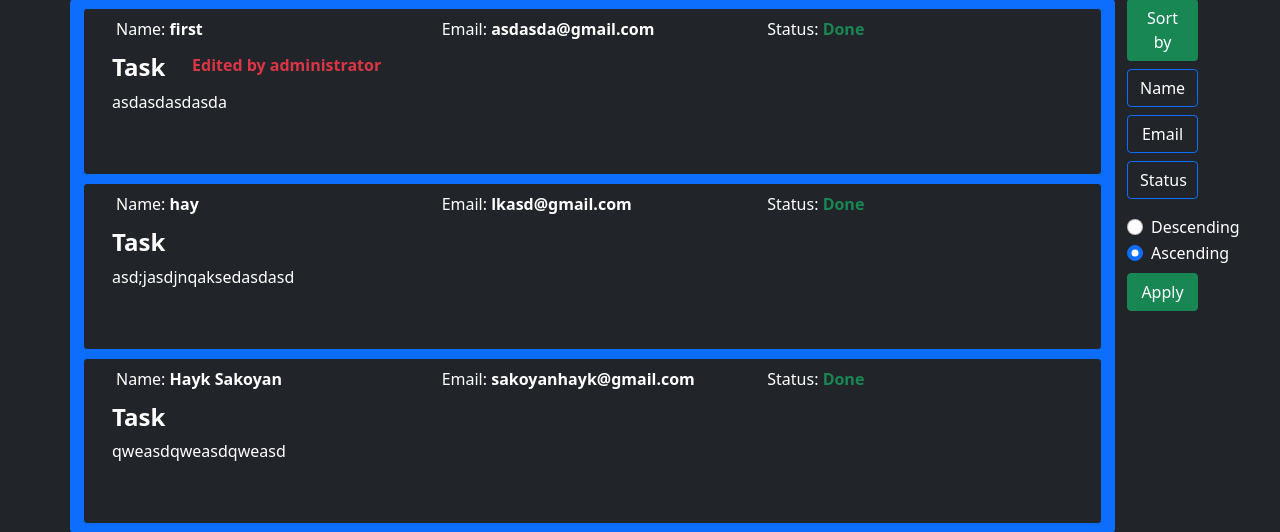
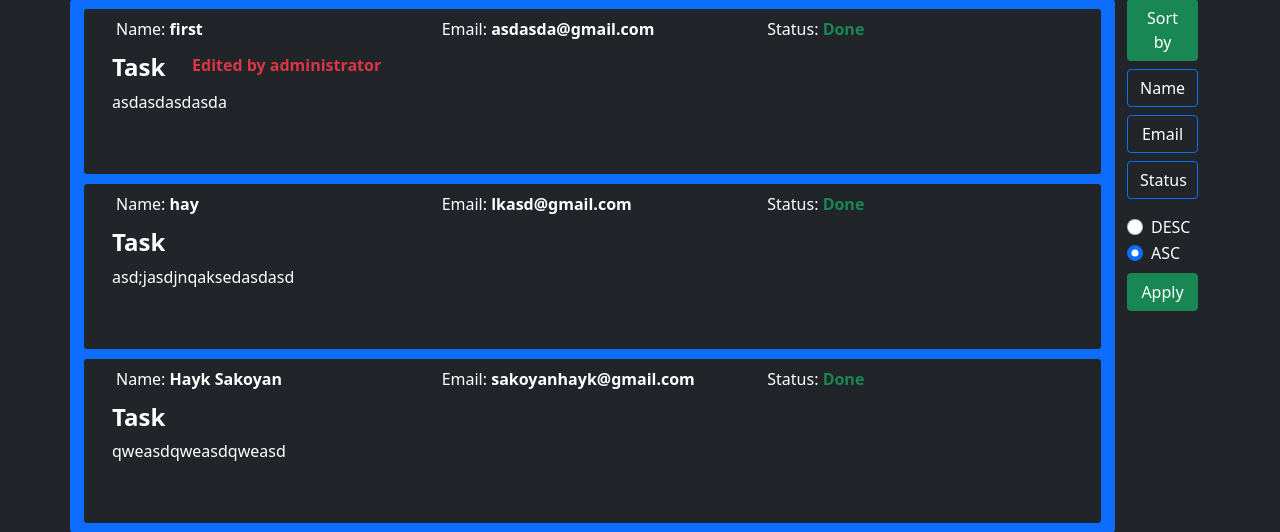
Before and after one commit to Hayk-21/Tasklist, a PHP site: page / in a window 1280 px wide. Shown: the part 95-627 px from the top of the page. Run offline with PHP 8.4, Linux system fonts and the light colour scheme; data comes from the database, SQL or seed files in the repository.

Commit message:
tasklist.0.8

```diff
--- a/app/views/main/index.php
+++ b/app/views/main/index.php
@@ -90,13 +90,13 @@
           <div class="form-check">
             <input class="form-check-input" type="radio" name="checkbox" value="1" id="flexRadioDefault1" <?php echo ($_SESSION['checkbox'] == '1') ? "checked" : " "?>>
             <label class="form-check-label" for="flexRadioDefault1">
-              Descending
+              DESC
             </label>
           </div>
           <div class="form-check">
             <input class="form-check-input" type="radio" name="checkbox" value="0" id="flexRadioDefault2" <?php echo ($_SESSION['checkbox'] == '0') ? "checked" : " "?>>
             <label class="form-check-label" for="flexRadioDefault2">
-              Ascending
+              ASC
             </label>
           </div>
         </div>
```
